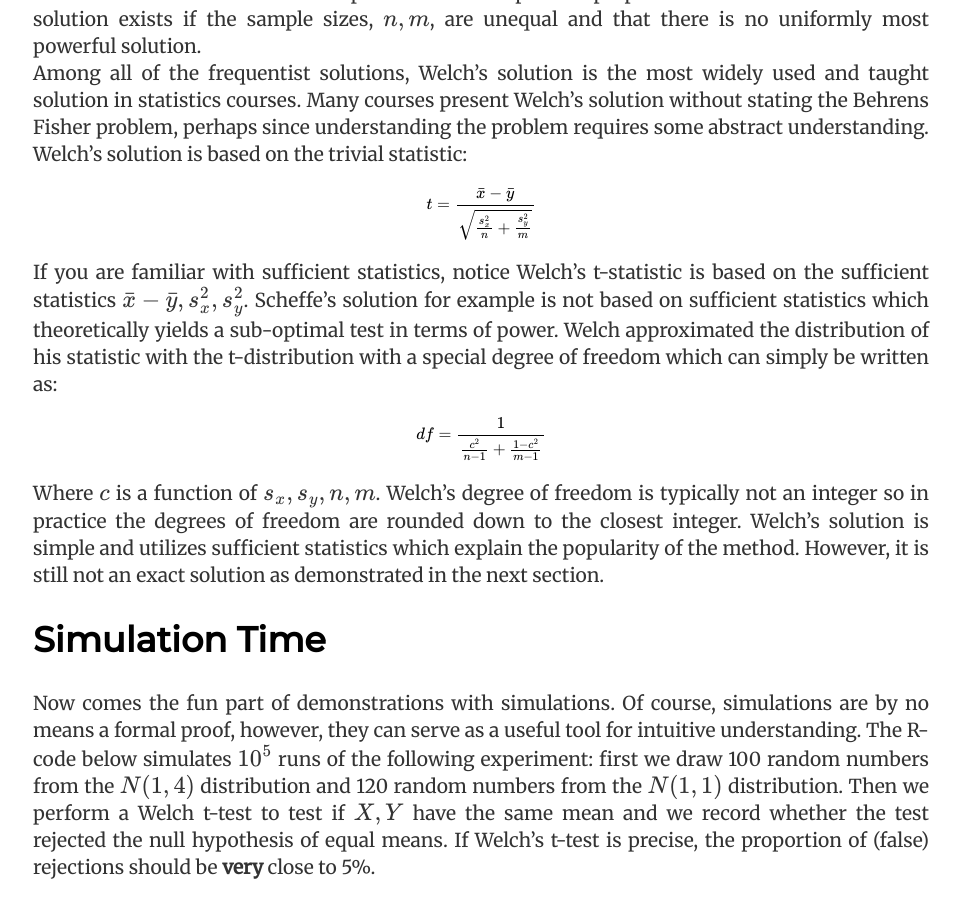
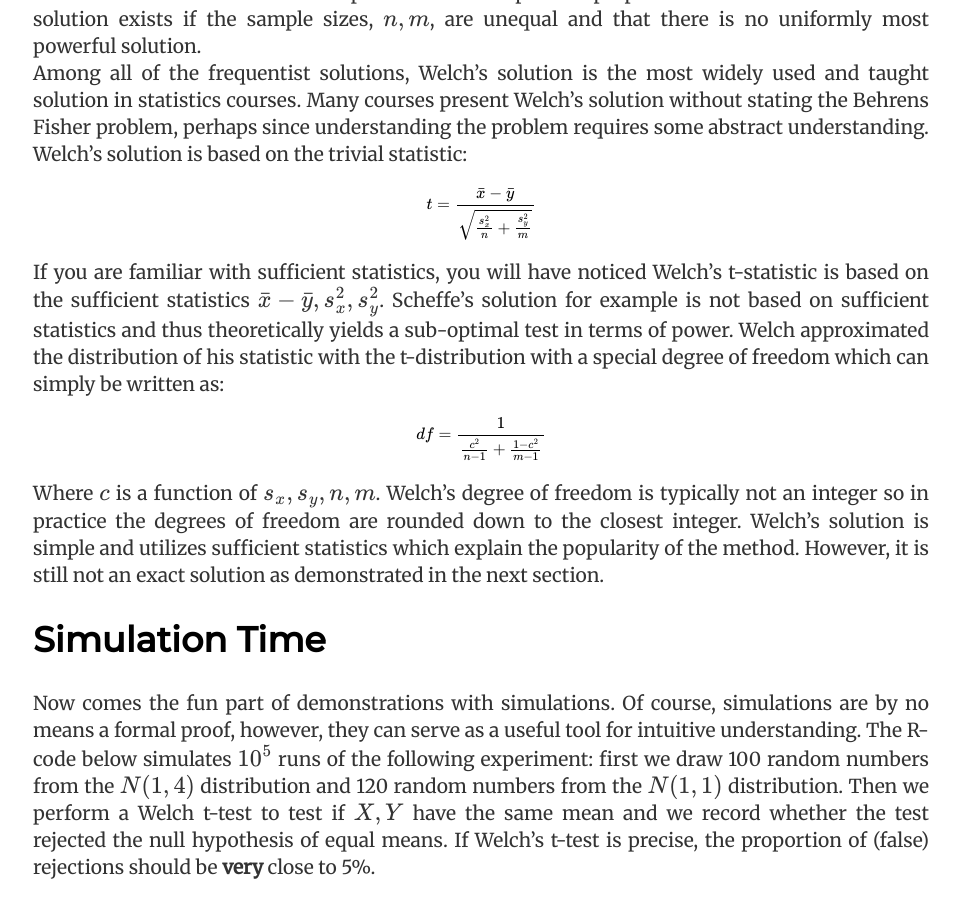
Before and after one commit to nirryde/nirryde.github.io, a Jekyll site: the page built from _posts/2020-10-17-The Problem of t-tests (with Unequal Variances).md, in a window 1280 px wide and 900 px high, scrolled down 1648 px. Shown: the whole window, without its empty margins (159-1120 px from the left). Built offline with Jekyll 4.4.1, drawn with Linux system fonts in a browser that asks for light colours; formulas are drawn with MathJax 3.

Commit message:
Update 2020-10-17-The Problem of t-tests (with Unequal Variances).md

```diff
--- a/_posts/2020-10-17-The Problem of t-tests (with Unequal Variances).md
+++ b/_posts/2020-10-17-The Problem of t-tests (with Unequal Variances).md
@@ -30,7 +30,7 @@ Among all of the frequentist solutions, Welch’s solution is the most widely us
 
 $$t = \frac{\bar{x} - \bar{y}}{\sqrt{ \frac{s_x^2}{n} + \frac{s_y^2}{m} } }$$
 
-If you are familiar with sufficient statistics, notice Welch’s t-statistic is based on the sufficient statistics $$\bar{x} - \bar{y}, s_x^2, s_y^2$$. Scheffe’s solution for example is not based on sufficient statistics which theoretically yields a sub-optimal test in terms of power. Welch approximated the distribution of his statistic with the t-distribution with a special degree of freedom which can simply be written as:
+If you are familiar with sufficient statistics, you will have noticed Welch’s t-statistic is based on the sufficient statistics $$\bar{x} - \bar{y}, s_x^2, s_y^2$$. Scheffe’s solution for example is not based on sufficient statistics and thus theoretically yields a sub-optimal test in terms of power. Welch approximated the distribution of his statistic with the t-distribution with a special degree of freedom which can simply be written as:
 
 $$df = \frac{1}{\frac{c^2}{n-1}+\frac{1-c^2}{m-1}}$$
 
```
